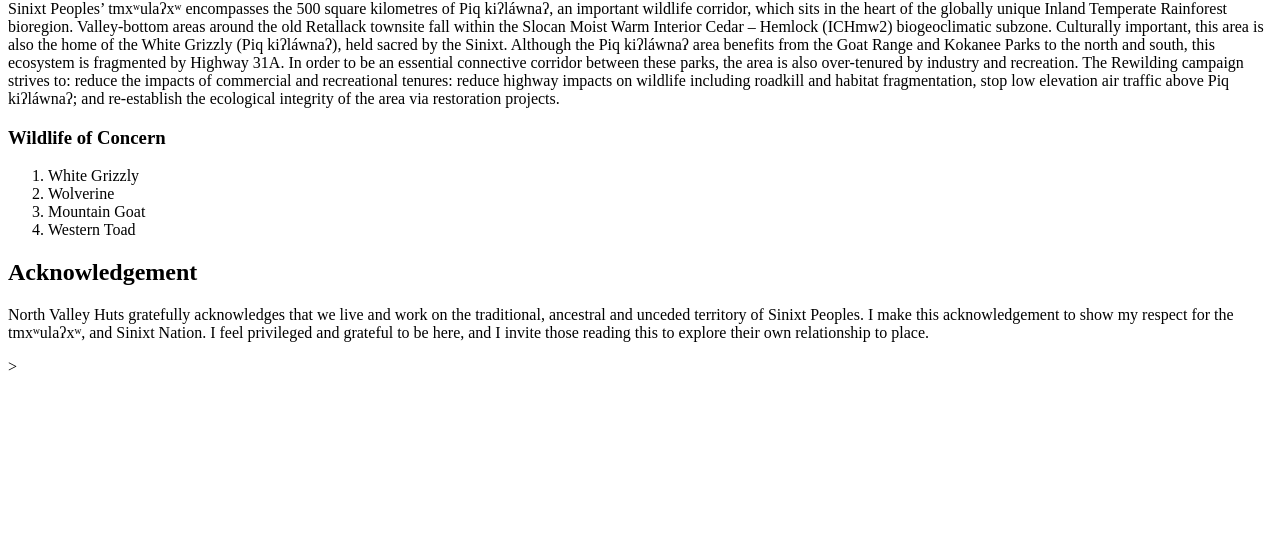
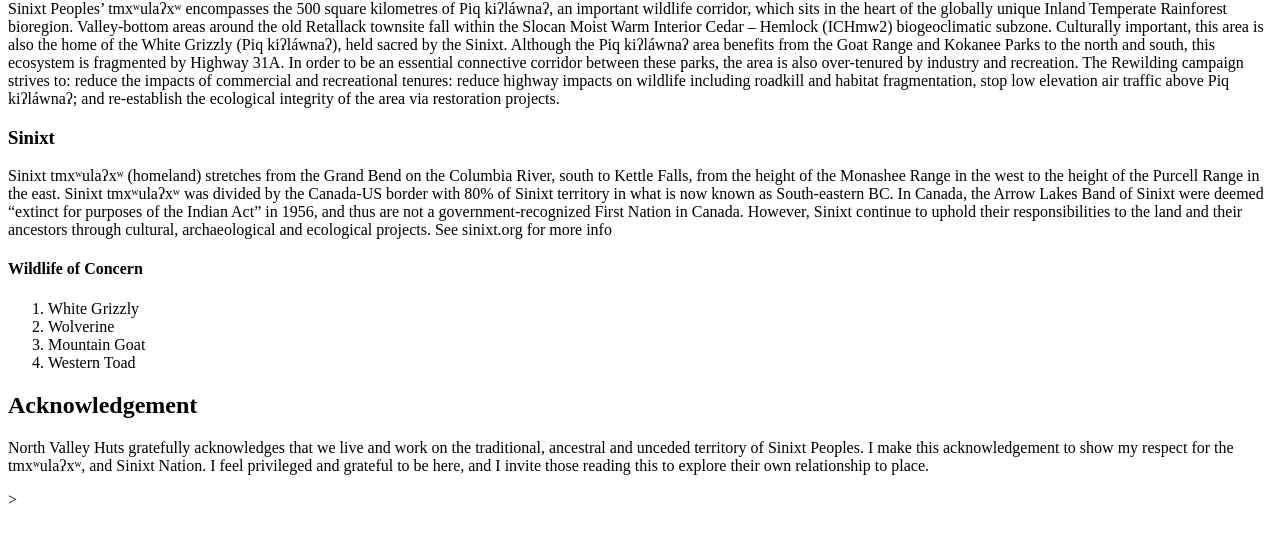
Before and after one commit to NVHuts/capstone, a plain HTML site: page index.html in a window 1280 px wide. Shown: the part 127-670 px from the top of the page. Drawn offline with Linux system fonts and the light colour scheme.

Commit message:
Sinixt.html

```diff
--- a/index.html
+++ b/index.html
@@ -10,7 +10,9 @@
         <h1>Rewilding Piq kiʔláwna</h1>
          <h2>Highway 31A Rewilding</h2>
          <p>Sinixt Peoples’ tmxʷulaʔxʷ encompasses the 500 square kilometres of Piq kiʔláwnaʔ, an important wildlife corridor, which sits in the heart of the globally unique Inland Temperate Rainforest bioregion. Valley-bottom areas around the old Retallack townsite fall within the Slocan Moist Warm Interior Cedar – Hemlock (ICHmw2) biogeoclimatic subzone. Culturally important, this area is also the home of the White Grizzly (Piq kiʔláwnaʔ), held sacred by the Sinixt. Although the Piq kiʔláwnaʔ area benefits from the Goat Range and Kokanee Parks to the north and south, this ecosystem is fragmented by Highway 31A. In order to be an essential connective corridor between these parks, the area is also over-tenured by industry and recreation. The Rewilding campaign strives to: reduce the impacts of commercial and recreational tenures: reduce highway impacts on wildlife including roadkill and habitat fragmentation, stop low elevation air traffic above Piq kiʔláwnaʔ; and re-establish the ecological integrity of the area via restoration projects.</p>
-         <h3>Wildlife of Concern</h3>
+         <h3>Sinixt</h3>
+         <p>Sinixt tmxʷulaʔxʷ (homeland) stretches from the Grand Bend on the Columbia River, south to Kettle Falls, from the height of the Monashee Range in the west to the height of the Purcell Range in the east. Sinixt tmxʷulaʔxʷ was divided by the Canada-US border with 80% of Sinixt territory in what is now known as South-eastern BC. In Canada, the Arrow Lakes Band of Sinixt were deemed “extinct for purposes of the Indian Act” in 1956, and thus are not a government-recognized First Nation in Canada. However, Sinixt continue to uphold their responsibilities to the land and their ancestors through cultural, archaeological and ecological projects. See sinixt.org for more info</p>
+         <h4>Wildlife of Concern</h4>
          <ol>
             <li>White Grizzly</li>
             <li>Wolverine</li>
```
